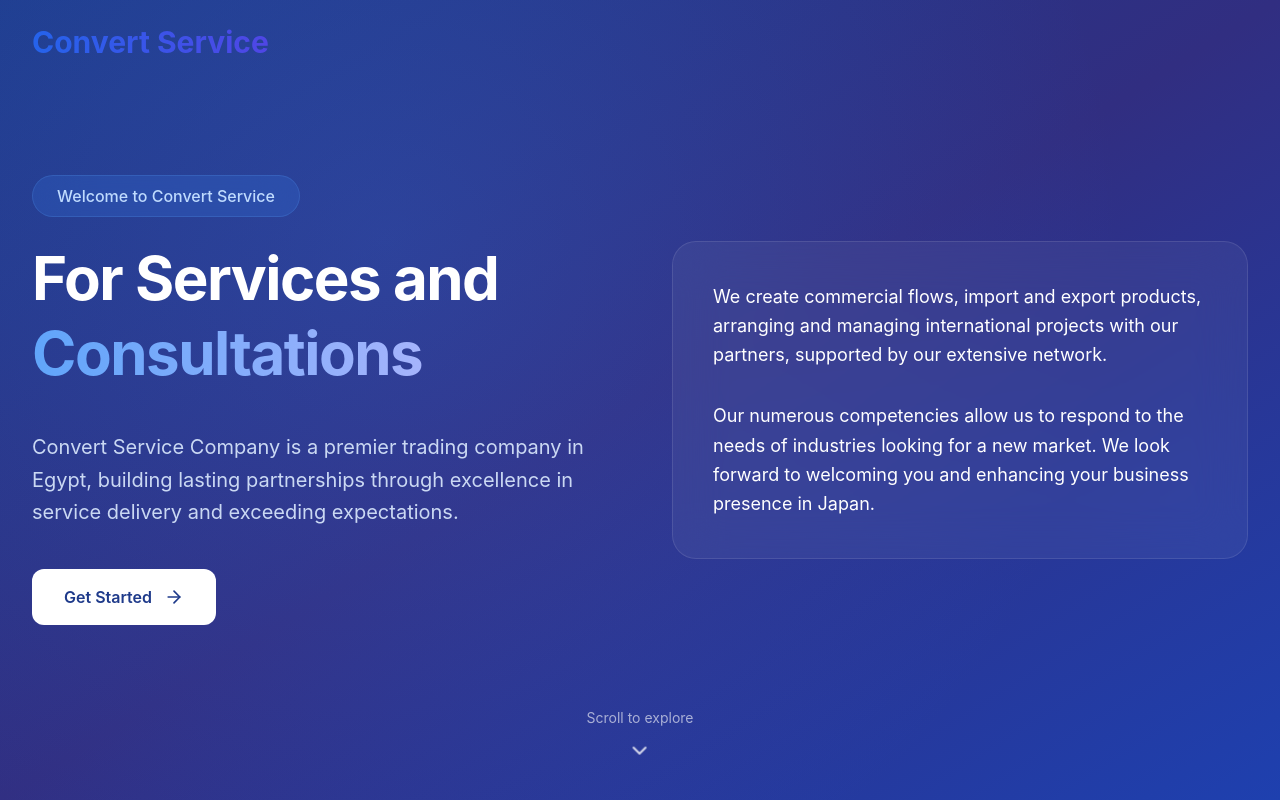
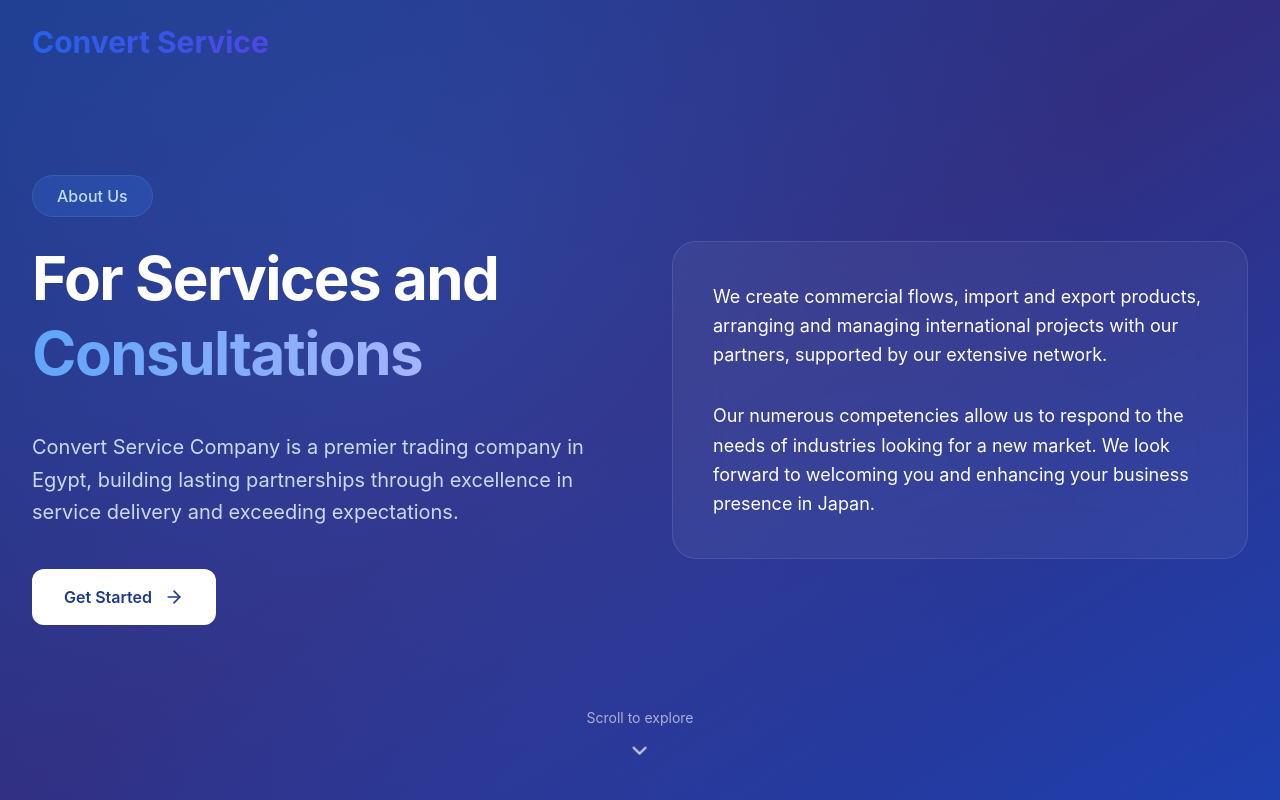
Before and after one commit to mohamed2m2018/convert, a React (Create React App) app: page / in a window 1280 px wide. Shown: the top 800 px of the page. Built offline with nearby package versions, Linux system fonts and the light colour scheme.

Commit message:
Change title

```diff
--- a/src/App.js
+++ b/src/App.js
@@ -98,7 +98,7 @@
             <div className="text-white space-y-10">
               <div className="space-y-6">
                 <div className="inline-block px-6 py-2 bg-blue-500/20 rounded-full backdrop-blur-xl border border-blue-400/20">
-                  <span className="text-blue-200 font-medium">Welcome to Convert Service</span>
+                  <span className="text-blue-200 font-medium">About Us</span>
                 </div>
                 <h1 className="text-6xl font-bold leading-tight tracking-tight">
                   For Services and{" "}
```
